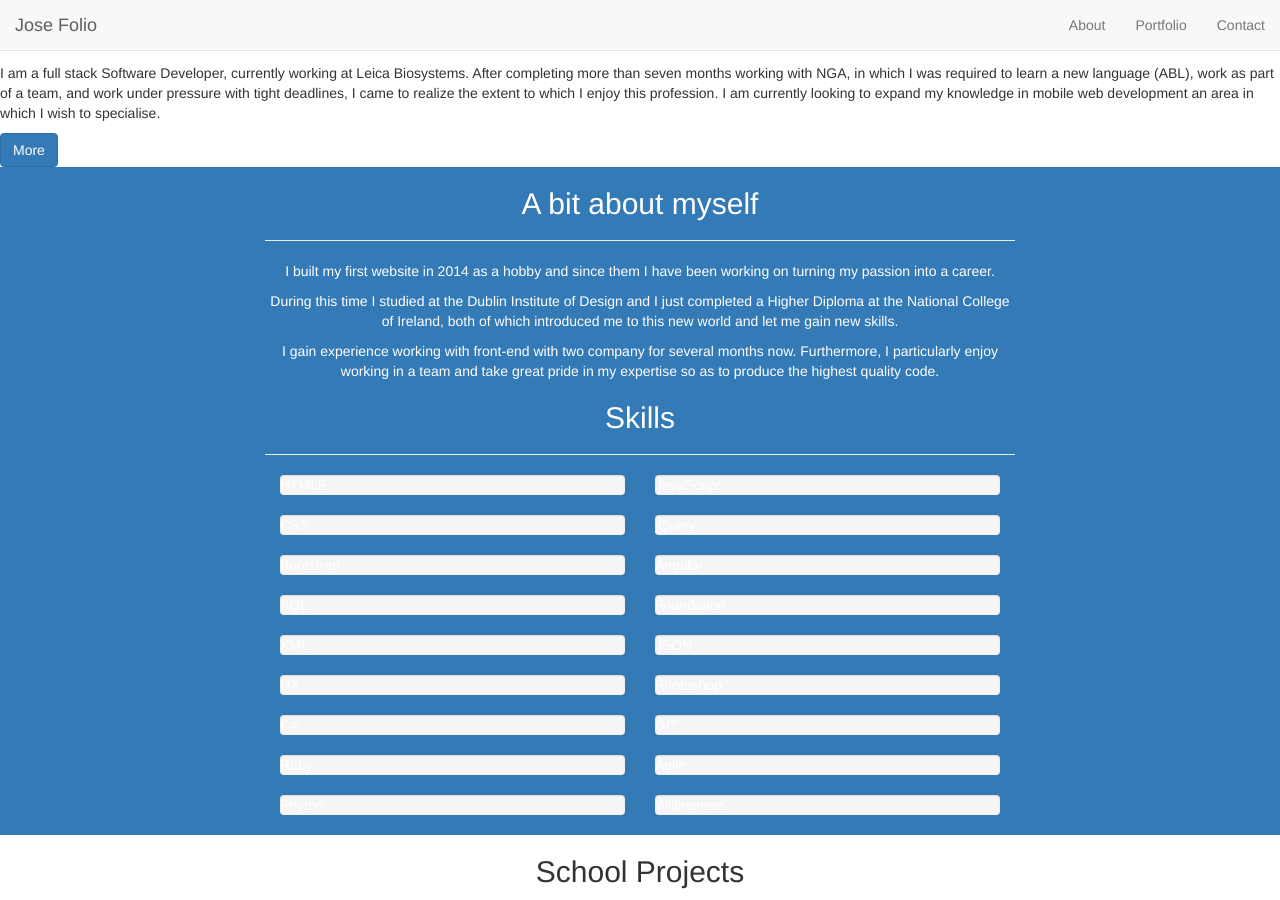
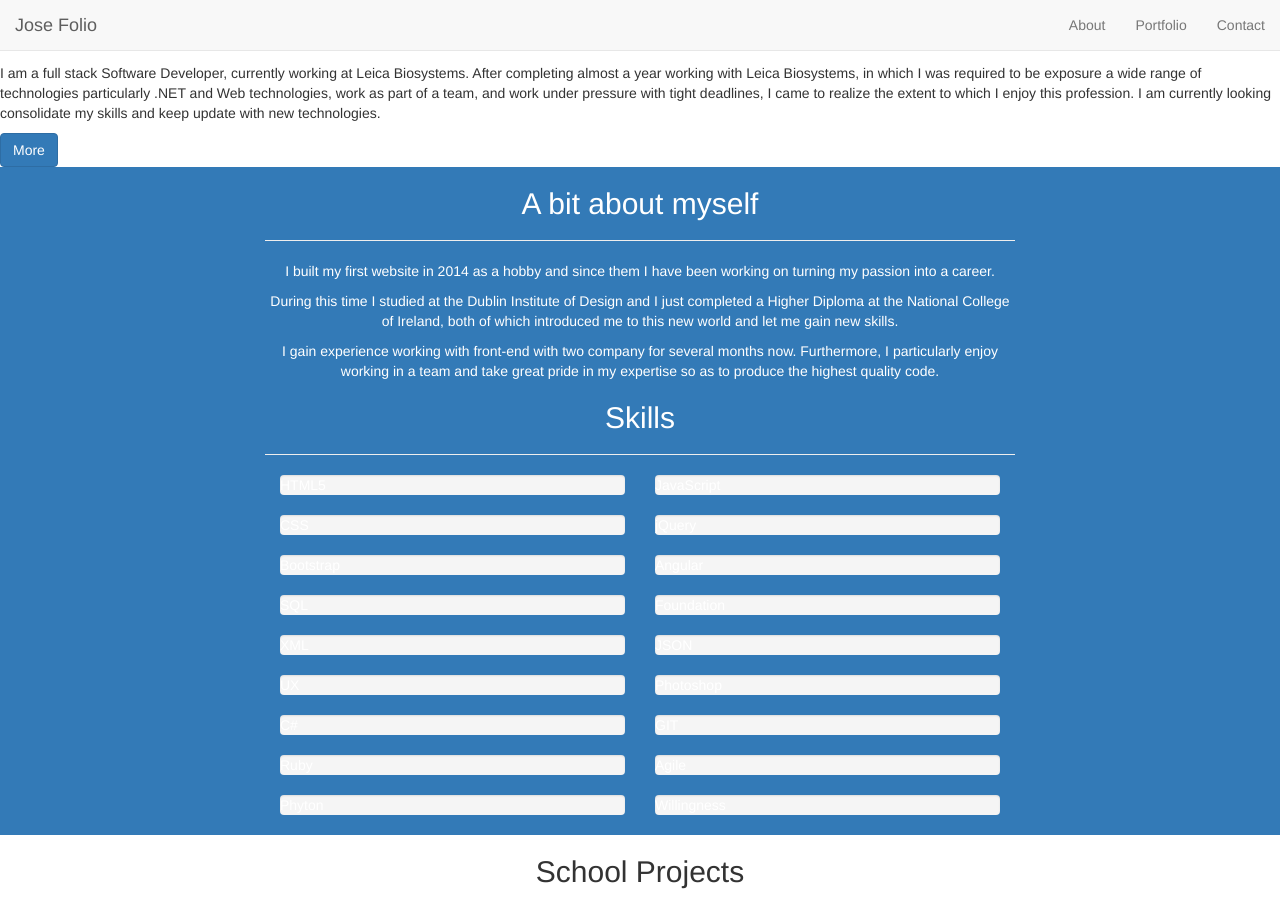
Before and after one commit to jose167/jose-portfolio, a Jekyll site: the page built from about.md, in a window 1280 px wide and 900 px high. Built offline with Jekyll 4.4.1, drawn with Linux system fonts in a browser that asks for light colours; nearby versions of some CDN libraries; library files that are not in the unit come from our copies.

Commit message:
Update header

```diff
--- a/_includes/header.html
+++ b/_includes/header.html
@@ -3,11 +3,11 @@
         <div class="header-content-inner">
             <h2>Hola, I am Jose Malave </h2>
                     <p>I am a full stack Software Developer, currently working at Leica Biosystems.
-                       After completing more than seven months working with NGA,
-                       in which I was required to learn a new language (ABL),
-                       work as part of a team, and work under pressure with tight deadlines,
+                       After completing almost a year working with Leica Biosystems,
+                       in which I was required to be exposure a wide range of technologies particularly .NET
+                       and Web technologies, work as part of a team, and work under pressure with tight deadlines,
                        I came to realize the extent to which I enjoy this profession.
-                       I am currently looking to expand my knowledge in mobile web development an area in which I wish to specialise.</p>
+                       I am currently looking consolidate my skills and keep update with new technologies.</p>
             <a href="#about" class="btn btn-primary btn-xl page-scroll left">More</a>
         </div>
     </div>
```
